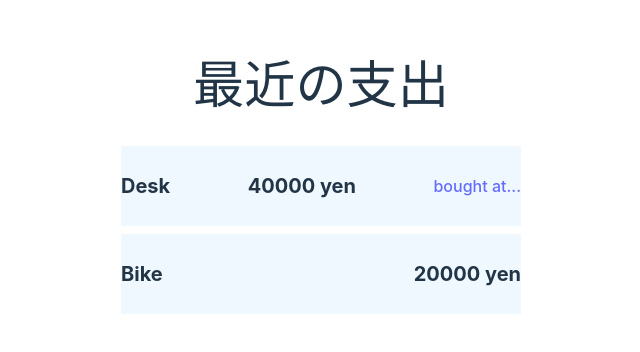
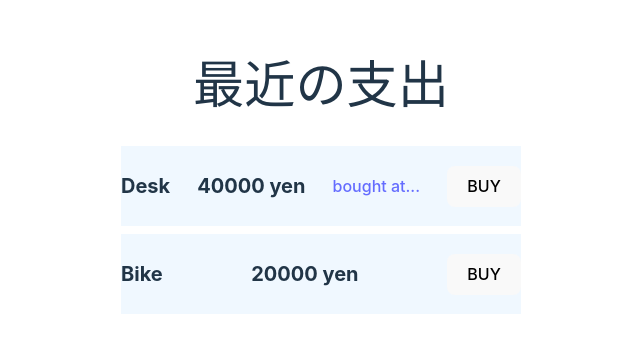
Before and after one commit to shota-watanabe/vue3_typescript, a Vue app: page / in a window 1280 px wide. Shown: the part 228-580 px from the top of the page, without its empty margins (319-959 px from the left). Built offline with nearby package versions, Linux system fonts and the light colour scheme.

Commit message:
v-on 処理を埋め込む

```diff
--- a/src/components/Payment.vue
+++ b/src/components/Payment.vue
@@ -6,6 +6,10 @@ const price1 = 40000
 const price2 = 20000
 
 const url1 = 'https://www.amazon.co.jp/YEARCOLOR-%E3%82%B7%E3%83%B3%E3%83%97%E3%83%AB%E3%83%AF%E3%83%BC%E3%82%AF%E3%83%87%E3%82%B9%E3%82%AF-%E3%82%B2%E3%83%BC%E3%83%9F%E3%83%B3%E3%82%B0%E3%83%86%E3%83%BC%E3%83%96%E3%83%AB-%E8%80%90%E8%8D%B7%E9%87%8D135KG-%E3%81%97%E3%81%A3%E3%81%8B%E3%82%8A%E3%81%97%E3%81%9F%E6%A7%8B%E9%80%A0/dp/B0B7667976/?_encoding=UTF8&pd_rd_w=guOEN&content-id=amzn1.sym.79ec8dbb-a6ed-4b2c-b8a2-e2dc98848cba&pf_rd_p=79ec8dbb-a6ed-4b2c-b8a2-e2dc98848cba&pf_rd_r=BS3RH2WYYAWDQ1Y6X0C5&pd_rd_wg=Womz2&pd_rd_r=3bf35fc8-ba80-44d1-8c8c-134dc3929d04&ref_=pd_gw_ci_mcx_mr_hp_atf_m'
+
+const buy = (itemName: string) => {
+  alert('Are you dure to buy ' + itemName + '?')
+}
 </script>
 
 <template>
@@ -14,11 +18,15 @@ const url1 = 'https://www.amazon.co.jp/YEARCOLOR-%E3%82%B7%E3%83%B3%E3%83%97%E3%
     <div class="payment">
       <label>{{ itemName1 }}</label>
       <label>{{ price1 }} yen</label>
+      <!-- v-bind:href -->
       <a :href=url1>bought at...</a>
+      <!-- v-on:click -->
+      <button @click="buy(itemName1)">BUY</button>
     </div>
     <div class="payment">
       <label>{{ itemName2 }}</label>
       <label>{{ price2 }} yen</label>
+      <button @click="buy(itemName2)">BUY</button>
     </div>
   </div>
 </template>
```
